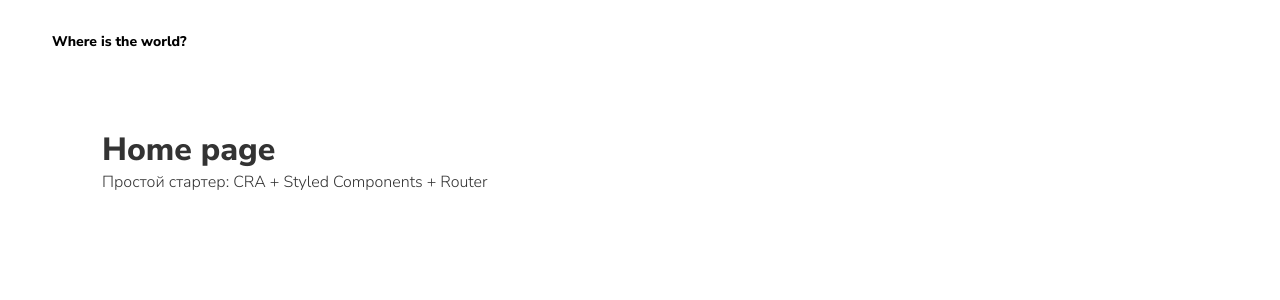
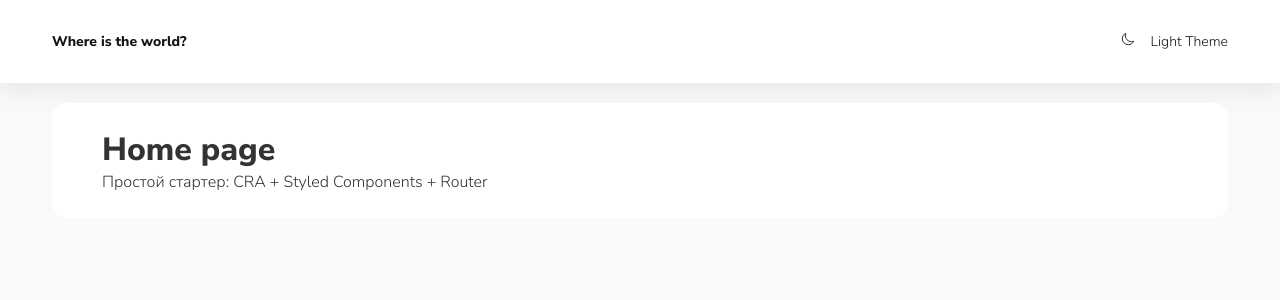
Before and after one commit to abr-ya/react-world, a React (Create React App) app: page / in a window 1280 px wide. Shown: the top 300 px of the page. Built offline with nearby package versions, Linux system fonts and the light colour scheme.

Commit message:
feat: Add theme switcher

```diff
--- a/public/index.html
+++ b/public/index.html
@@ -6,10 +6,9 @@
     <meta name="viewport" content="width=device-width, initial-scale=1" />
     <meta
       name="description"
-      content="Simple Styled Starter"
+      content="World Contries with Styled Components"
     />
-    <link rel="manifest" href="%PUBLIC_URL%/manifest.json" />
-    <title>CRA + Styled Components App</title>
+    <title>World Contries App</title>
   </head>
   <body>
     <noscript>You need to enable JavaScript to run this app.</noscript>
--- a/src/components/Header.jsx
+++ b/src/components/Header.jsx
@@ -1,14 +1,31 @@
+import { useState, useEffect } from 'react';
+import { IoMoon, IoMoonOutline } from 'react-icons/io5';
 import { Container } from './styled/Common.styled';
 import {
-  StyledHeader, Wrapper, Title,
+  StyledHeader, Wrapper, Title, ThemeSwitcher,
 } from './styled/Header.styled';
 
 function Header() {
+  const [theme, setTheme] = useState('light');
+
+  const toggleTheme = () => setTheme((prev) => (prev === 'light' ? 'dark' : 'light'));
+
+  useEffect(() => {
+    document.body.setAttribute('data-theme', theme);
+  }, [theme]);
+
   return (
     <StyledHeader>
       <Container>
         <Wrapper>
           <Title>Where is the world?</Title>
+          <ThemeSwitcher onClick={toggleTheme}>
+            {theme === 'light'
+              ? <IoMoonOutline size="14px" />
+              : <IoMoon size="14px" />}
+            {' '}
+            <span style={{ marginLeft: '0.75rem' }}>{`${theme} Theme`}</span>
+          </ThemeSwitcher>
         </Wrapper>
       </Container>
     </StyledHeader>
--- a/src/components/styled/Header.styled.jsx
+++ b/src/components/styled/Header.styled.jsx
@@ -22,9 +22,9 @@ export const Title = styled(Link).attrs({
   font-weight: var(--fw-bold);
 `;
 
-export const ModeSwitcher = styled.div`
+export const ThemeSwitcher = styled.div`
   color: var(--colors-text);
   font-size: var(--fs-sm);
   cursor: pointer;
-  text-transform: capitalize;
+  text-transform: capitalize; // большая буква в названии темы))
 `;
```
